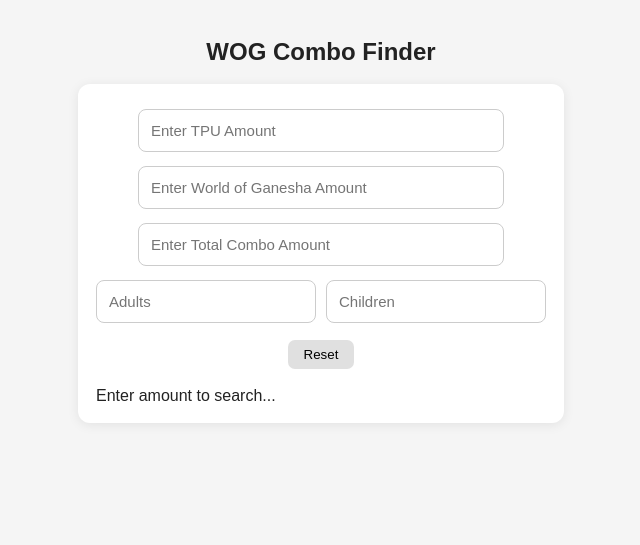
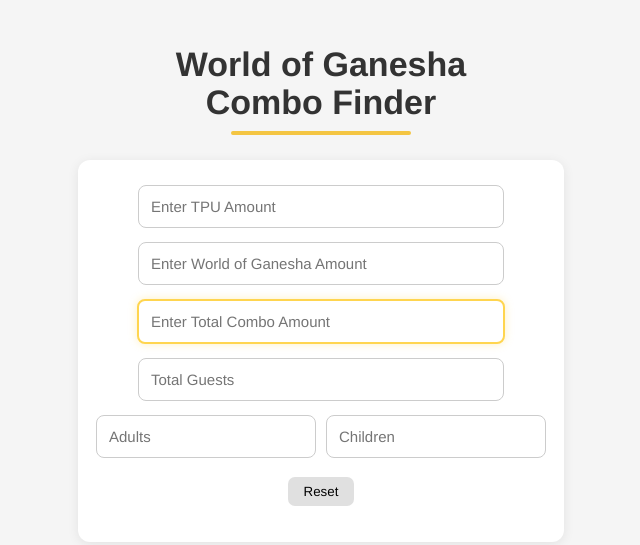
Before and after one commit to sobcombo/wog, a plain HTML site: page index.html in a window 1280 px wide. Shown: the whole page, without its empty margins (319-959 px from the left). Drawn offline with nearby package versions, Linux system fonts and the light colour scheme.

Commit message:
Refactor HTML and CSS for WOG Combo Finder

```diff
--- a/index.html
+++ b/index.html
@@ -5,10 +5,33 @@
 <title>WOG Combo Finder</title>
 <meta name="viewport" content="width=device-width, initial-scale=1.0">
 <style>
-body{font-family:Arial;background:#f5f5f5;margin:0;padding:18px;text-align:center;color:#222;}
+@import url('https://fonts.googleapis.com/css2?family=Arimo:wght@400;500;700&display=swap');
+
+body{
+font-family:'Arimo',sans-serif;
+background:#f5f5f5;
+margin:0;
+padding:18px;
+text-align:center;
+color:#222;
+}
 h2{margin-bottom:18px;font-size:24px;}
 .box{background:white;max-width:450px;margin:auto;padding:18px;border-radius:12px;box-shadow:0 2px 12px rgba(0,0,0,.08);}
-input{width:90%;max-width:340px;padding:12px;margin:7px 0;border-radius:8px;border:1px solid #ccc;font-size:15px;outline:none;}
+input{
+width:90%;
+max-width:340px;
+padding:12px;
+margin:7px 0;
+border-radius:8px;
+border:1px solid #ccc;
+font-size:15px;
+outline:none;
+font-family:'Arimo',sans-serif;
+}
+input::placeholder{
+font-family:'Arimo',sans-serif;
+font-weight:400;
+}
 .input-row{display:flex;gap:10px;justify-content:center;}
 .input-row input{width:50%;}
 .result{margin-top:18px;text-align:left;}
@@ -18,20 +41,76 @@ input{width:90%;max-width:340px;padding:12px;margin:7px 0;border-radius:8px;bord
 .sub{font-size:12px;color:#777;}
 .ac{background:#f1f1f1;border-radius:6px;padding:7px 10px;margin-bottom:5px;font-size:14px;}
 .reset-btn{margin-top:10px;padding:7px 16px;border:none;border-radius:7px;background:#e0e0e0;cursor:pointer;}
+
+.main-title{
+text-align:center;
+font-size:34px;
+font-weight:700;
+line-height:1.1;
+margin-bottom:25px;
+color:#333;
+position:relative;
+}
+
+.main-title::after{
+content:"";
+display:block;
+width:180px;
+height:4px;
+margin:10px auto 0;
+background:#f4c542;
+border-radius:10px;
+}
+.gold-field{
+border:2px solid #ffd54f !important;
+box-shadow:0 0 8px rgba(255,213,79,.35);
+}
+
+.reset-btn{
+display:block;
+margin:12px auto;
+padding:7px 16px;
+border:none;
+border-radius:7px;
+background:#e0e0e0;
+cursor:pointer;
+font-family:'Arimo',sans-serif;
+}
 </style>
 </head>
 <body>
-<h2>WOG Combo Finder</h2>
+<h2 class="main-title">
+World of Ganesha<br>
+Combo Finder
+</h2>
 <div class="box">
 <input type="number" id="tpu" placeholder="Enter TPU Amount" oninput="reverseCalc()">
 <input type="number" id="wog" placeholder="Enter World of Ganesha Amount" oninput="reverseCalc()">
-<input type="number" id="totalAmount" placeholder="Enter Total Combo Amount" oninput="reverseCalc()">
+<input
+type="number"
+id="totalAmount"
+class="gold-field"
+placeholder="Enter Total Combo Amount"
+oninput="reverseCalc()">
+
+<input type="number"
+id="guestCount"
+placeholder="Total Guests"
+oninput="reverseCalc()">
+
 <div class="input-row">
-<input type="number" id="adultCount" placeholder="Adults" oninput="reverseCalc()">
-<input type="number" id="childCount" placeholder="Children" oninput="reverseCalc()">
+<input type="number"
+id="adultCount"
+placeholder="Adults"
+oninput="reverseCalc()">
+
+<input type="number"
+id="childCount"
+placeholder="Children"
+oninput="reverseCalc()">
 </div>
 <button class="reset-btn" onclick="resetFields()">Reset</button>
-<div class="result" id="result">Enter amount to search...</div>
+<div class="result" id="result"></div>
 </div>
 
 <script>
@@ -56,11 +135,36 @@ function reverseCalc(){
 let tpu=parseInt(document.getElementById("tpu").value)||0;
 let wog=parseInt(document.getElementById("wog").value)||0;
 let totalAmount=parseInt(document.getElementById("totalAmount").value)||0;
+let guestCount =
+parseInt(document.getElementById("guestCount").value);
 let adultCount=parseInt(document.getElementById("adultCount").value);
 let childCount=parseInt(document.getElementById("childCount").value);
+if(
+!isNaN(guestCount) &&
+!isNaN(adultCount) &&
+!isNaN(childCount)
+){
 
-if(tpu===0&&wog===0&&totalAmount===0&&isNaN(adultCount)&&isNaN(childCount)){
-document.getElementById("result").innerHTML="Enter amount to search..."; return;
+if(guestCount !== (adultCount + childCount)){
+
+alert(
+`Total Guests (${guestCount}) does not match Adults + Children (${adultCount + childCount})`
+);
+
+return;
+
+}
+
+}
+if(
+tpu===0 &&
+wog===0 &&
+totalAmount===0 &&
+isNaN(guestCount) &&
+isNaN(adultCount) &&
+isNaN(childCount)
+){
+document.getElementById("result").innerHTML=""; return;
 }
 
 let html="";
@@ -76,8 +180,14 @@ for(let pax=1;pax<=50;pax++){
    let comboTPU=a*c.adultTPU;
    let comboTotal=a*adultPrice;
    let comboWOG=c.wogRate>0?pax*c.wogRate:0;
-   if((tpu===0||comboTPU===tpu)&&(wog===0||comboWOG===wog)&&(totalAmount===0||comboTotal===totalAmount)&&
-      (isNaN(adultCount)||a===adultCount)&&(isNaN(childCount)||ch===childCount)){
+   if(
+(tpu===0||comboTPU===tpu)&&
+(wog===0||comboWOG===wog)&&
+(totalAmount===0||comboTotal===totalAmount)&&
+(isNaN(guestCount)||pax===guestCount)&&
+(isNaN(adultCount)||a===adultCount)&&
+(isNaN(childCount)||ch===childCount)
+){
       matches.push({a,ch,pax,comboTPU,comboTotal,comboWOG});
    }
  } else {
@@ -86,8 +196,14 @@ for(let pax=1;pax<=50;pax++){
     let comboTPU=(a*c.adultTPU)+(ch*c.childTPU);
     let comboTotal=(a*adultPrice)+(ch*childPrice);
     let comboWOG=c.wogRate>0?pax*c.wogRate:0;
-    if((tpu===0||comboTPU===tpu)&&(wog===0||comboWOG===wog)&&(totalAmount===0||comboTotal===totalAmount)&&
-      (isNaN(adultCount)||a===adultCount)&&(isNaN(childCount)||ch===childCount)){
+    if(
+(tpu===0||comboTPU===tpu)&&
+(wog===0||comboWOG===wog)&&
+(totalAmount===0||comboTotal===totalAmount)&&
+(isNaN(guestCount)||pax===guestCount)&&
+(isNaN(adultCount)||a===adultCount)&&
+(isNaN(childCount)||ch===childCount)
+){
       matches.push({a,ch,pax,comboTPU,comboTotal,comboWOG});
     }
    }
@@ -108,8 +224,8 @@ document.getElementById("result").innerHTML=html||"No matching combo found.";
 }
 
 function resetFields(){
-["tpu","wog","totalAmount","adultCount","childCount"].forEach(id=>document.getElementById(id).value="");
-document.getElementById("result").innerHTML="Enter amount to search...";
+["tpu","wog","totalAmount","guestCount","adultCount","childCount"].forEach(id=>document.getElementById(id).value="");
+document.getElementById("result").innerHTML="";
 }
 </script>
 </body>
```
